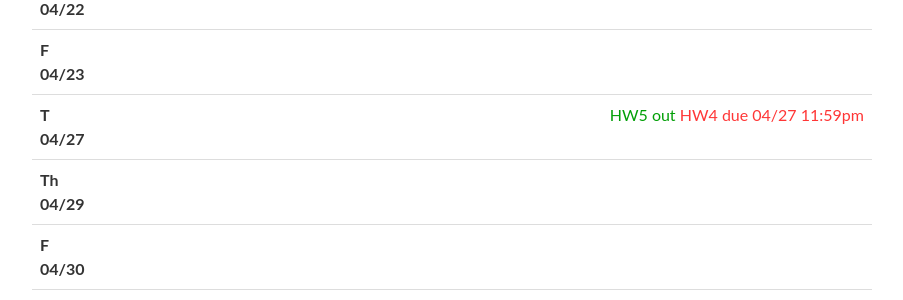
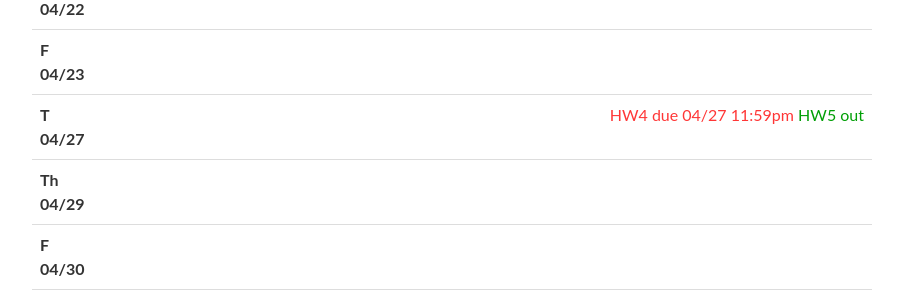
Before and after one commit to cmudeeprl/403_website, a Jekyll site: the page built from _pages/lectures.md, in a window 1280 px wide and 900 px high, scrolled down 2376 px. Shown: the part 155-455 px from the top of the window, without its empty margins (188-1091 px from the left). Built offline with Jekyll 4.4.1, drawn with Linux system fonts in a browser that asks for light colours; nearby versions of some CDN libraries; comment, search, counter and statistics services are not loaded.

```diff
--- a/_data/lectures.yml
+++ b/_data/lectures.yml
@@ -268,7 +268,7 @@
 - date: Th 03/11
   lecturer:
   title: >
-    <strong>Monte Carlo Tree search / Quiz 1 recap</strong>
+    <strong>Monte Carlo Tree search</strong>
   slides:
   video:
   readings:
@@ -529,8 +529,8 @@
     - Eysenbach et al. <a href="https://arxiv.org/abs/1906.05253" target="_blank">Search on the Replay Buffer<span>:</span> Bridging Planning and Reinforcement Learning</a>
     - Emmons et al. <a href="https://arxiv.org/abs/2003.06417" target="_blank">Sparse Graphical Memory for Robust Planning</a>
     - Liu et al. <a href="https://arxiv.org/abs/2002.12336" target="_blank">Hallucinative Topological Memory for Zero-Shot Visual Planning</a>
-  logistics: <span class="event">HW5 out</span>
-    <span class="deadline">HW4 due 04/27 11:59pm</span> <br>
+  logistics:
+    <span class="deadline">HW4 due 04/27 11:59pm</span> <span class="event">HW5 out</span> <br>
 
   # lecturer:
   # title: >
```
